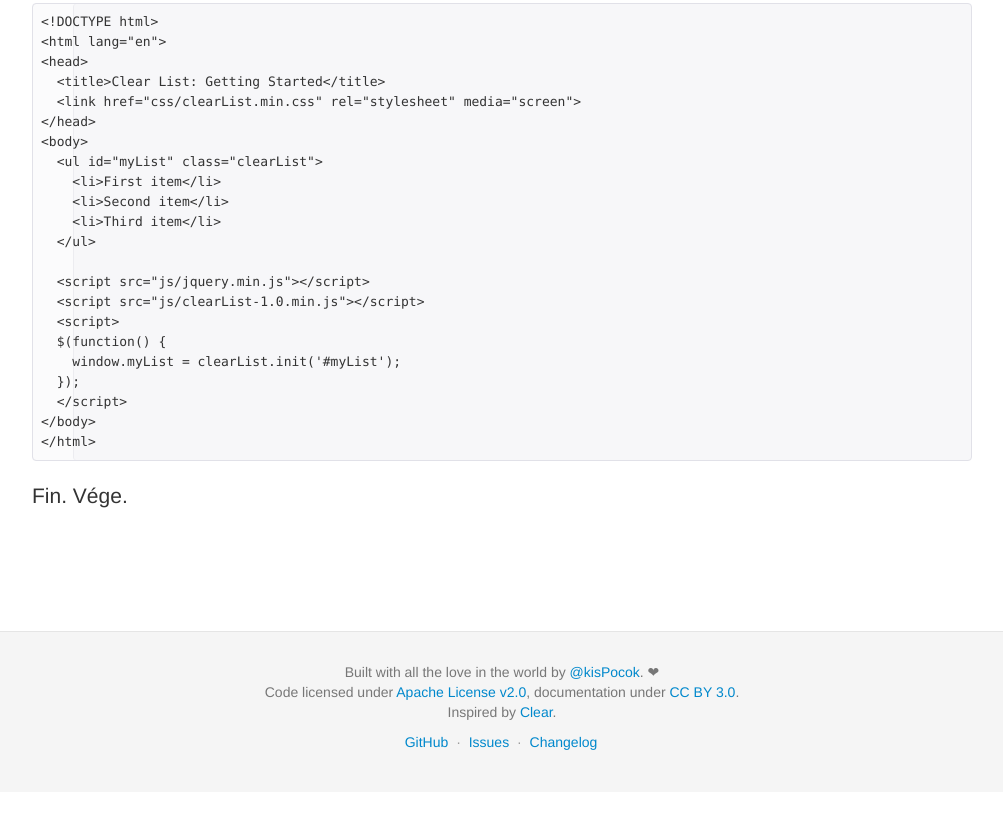
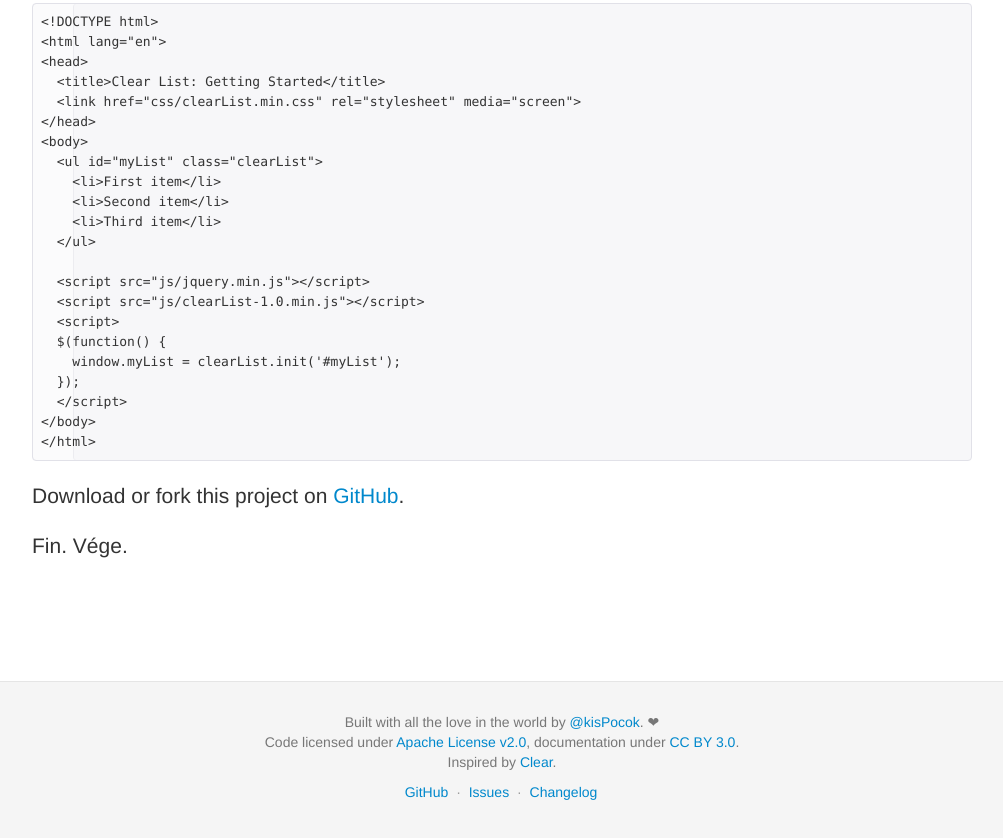
Before and after one commit to kisPocok/ClearList, a plain HTML site: page index.html in a window 1280 px wide. Shown: the part 2317-3155 px from the top of the page, without its empty margins (138-1141 px from the left). Before the commit the page ends 3109 px from the top, so only its background shows below. Drawn offline with nearby package versions, Linux system fonts and the light colour scheme.

Commit message:
Add another GitHub link

```diff
--- a/index.html
+++ b/index.html
@@ -125,6 +125,7 @@
   &lt;/script&gt;
 &lt;/body&gt;
 &lt;/html&gt;</pre>
+			<p class="lead">Download or fork this project on <a href="https://github.com/kisPocok/ClearList/">GitHub</a>.</p>
 			<p class="lead">Fin. Vége.</p>
 		</section>
 	</div>
```
